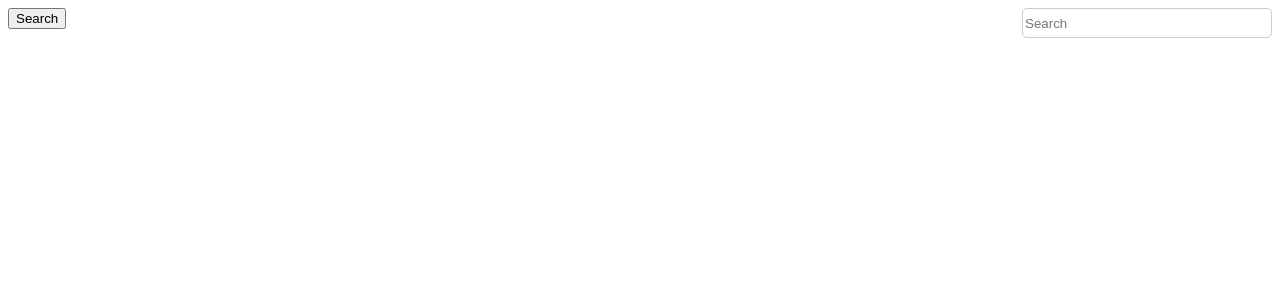
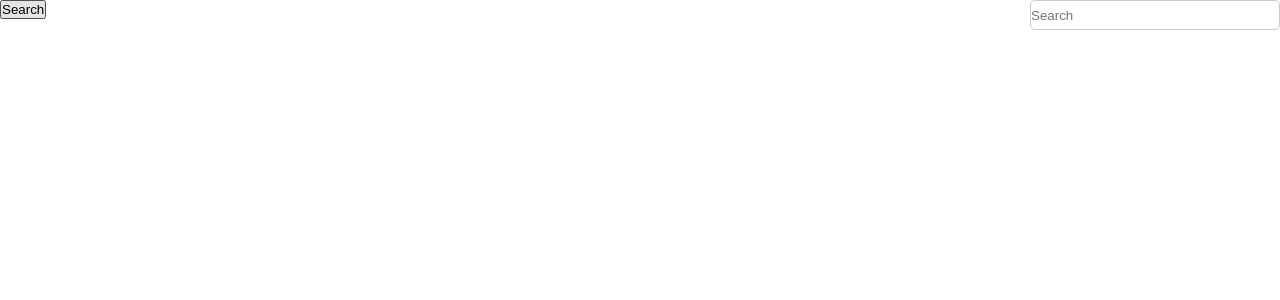
Before and after one commit to ingMarAmaya/prueba-tec, a Vue app in the folder prueba/: page / in a window 1280 px wide. Shown: the top 300 px of the page. Built offline with nearby package versions, Linux system fonts and the light colour scheme.

Commit message:
modified margin and paddin to everything

```diff
--- a/prueba/src/App.vue
+++ b/prueba/src/App.vue
@@ -8,6 +8,9 @@
   </div>
 </template>
 
-<style scoped>
-
+<style>
+  *{
+    margin: 0px;
+    padding: 0px;
+  }
 </style>
```
